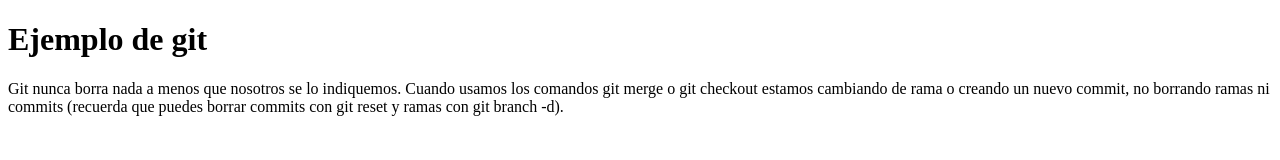
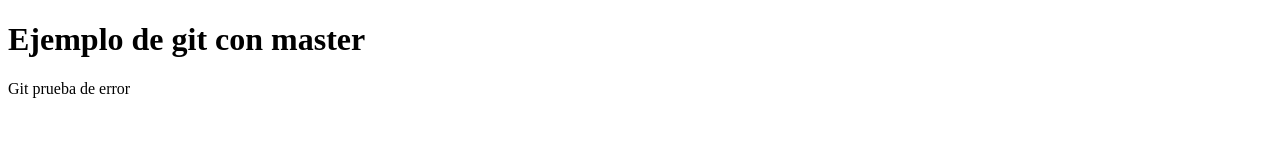
Before and after one commit to alvarez-ulysses/gub, a plain HTML site: page index.html in a window 1280 px wide. Drawn offline with Linux system fonts and the light colour scheme.

Commit message:
prueba de error con master

```diff
--- a/index.html
+++ b/index.html
@@ -6,13 +6,9 @@
     <title>Fixu</title>
 </head>
 <body>
-    <h1>Ejemplo de git</h1>
+    <h1>Ejemplo de git con master</h1>
 
-    <p>Git nunca borra nada a menos que nosotros se lo indiquemos.
-        Cuando usamos los comandos git merge o git checkout estamos
-        cambiando de rama o creando un nuevo commit, no borrando ramas
-        ni commits (recuerda que puedes borrar commits con git reset y
-        ramas con git branch -d).</p>
+    <p>Git prueba de error</p>
 
 </body>
 </html>
```
